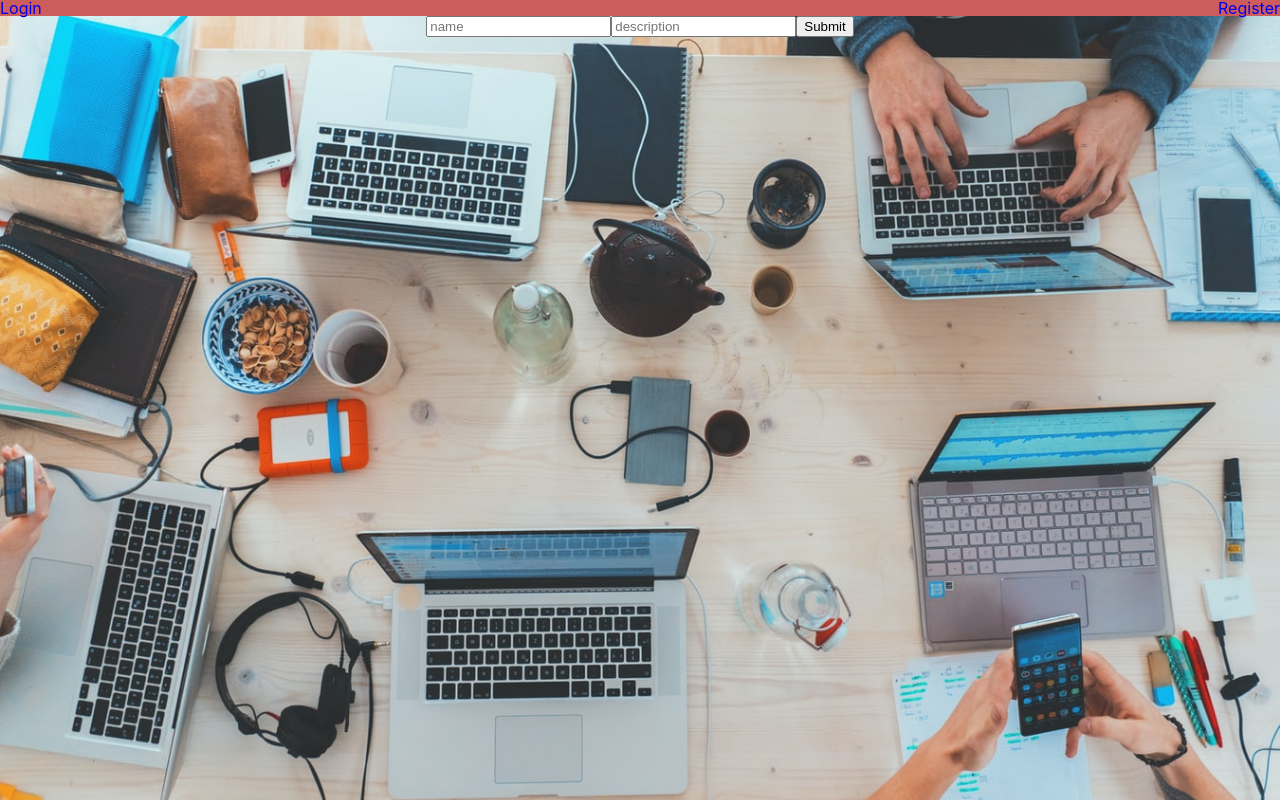
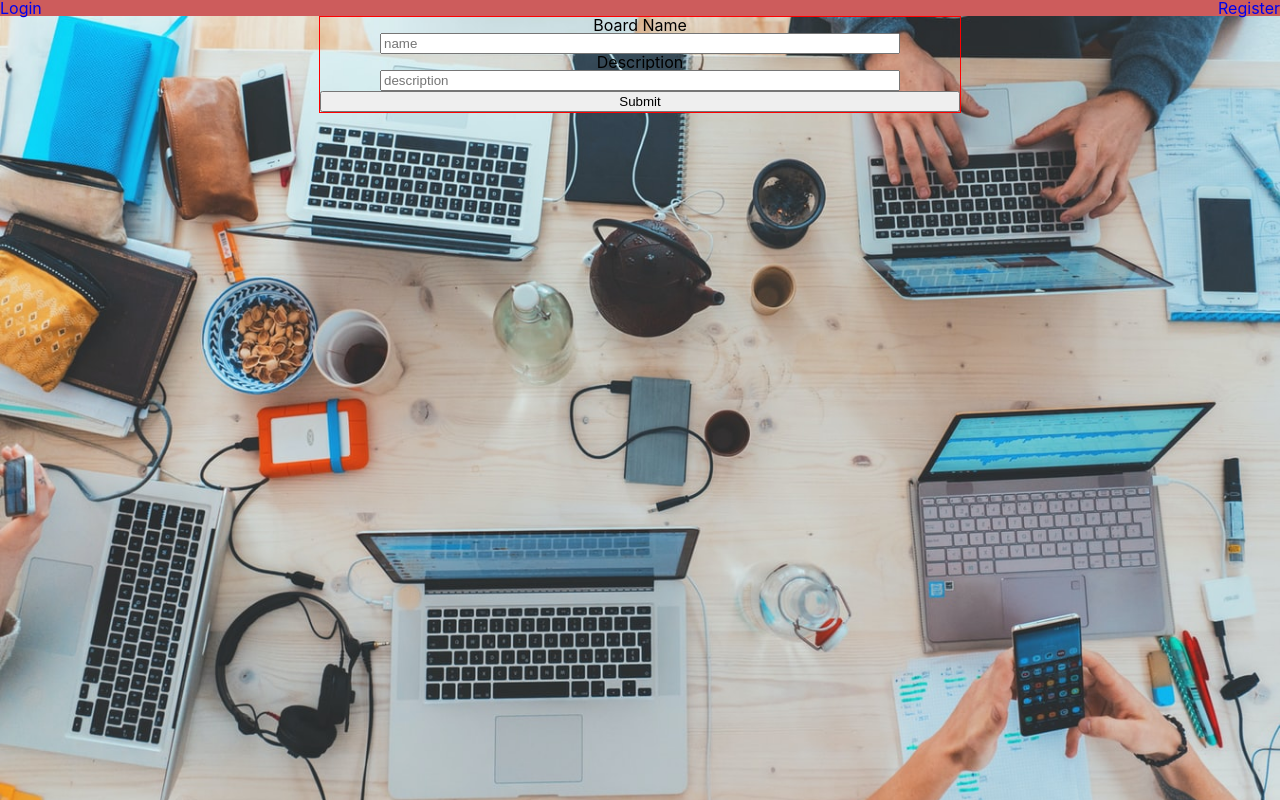
Before and after one commit to BW-Pintereach2-7-27-20/front-end, a React (Create React App) app in the folder pintereach/: page /new-board in a window 1280 px wide. Built offline with nearby package versions, Linux system fonts and the light colour scheme.

Commit message:
commiting before lunch

```diff
--- a/pintereach/src/components/NewBoard.js
+++ b/pintereach/src/components/NewBoard.js
@@ -1,6 +1,23 @@
-import React, { useState, useEffect } from 'react';
+import React, { useState } from 'react';
 import { connect } from 'react-redux';
 import { postBoard } from '../actions';
+
+import styled from 'styled-components';
+
+const StyledBoardForm = styled.form`
+    display: flex;
+    flex-direction: column;
+    border: 1px solid red;
+    width: 50%;
+    margin: 0 auto;
+
+    input {
+      width: 80%;
+      margin: 0 auto;
+    }
+`;
+
+
 
 const initialState = {
   name: '',
@@ -23,15 +40,19 @@ const NewBoard = (props) => {
 
   return (
     <div>
-      <form onSubmit={onSubmit}>
+      <StyledBoardForm onSubmit={onSubmit}>
+      <h4>Board Name</h4>
         <input
+          smallInput
           type='text'
           placeholder='name'
           name='name'
           value={inputValue.name}
           onChange={onChange}
         />
+        <h4>Description</h4>
         <input
+          lrgInput
           type='text'
           placeholder='description'
           name='description'
@@ -40,7 +61,7 @@ const NewBoard = (props) => {
         />
 
         <button>Submit</button>
-      </form>
+      </StyledBoardForm>
     </div>
   );
 };
```
